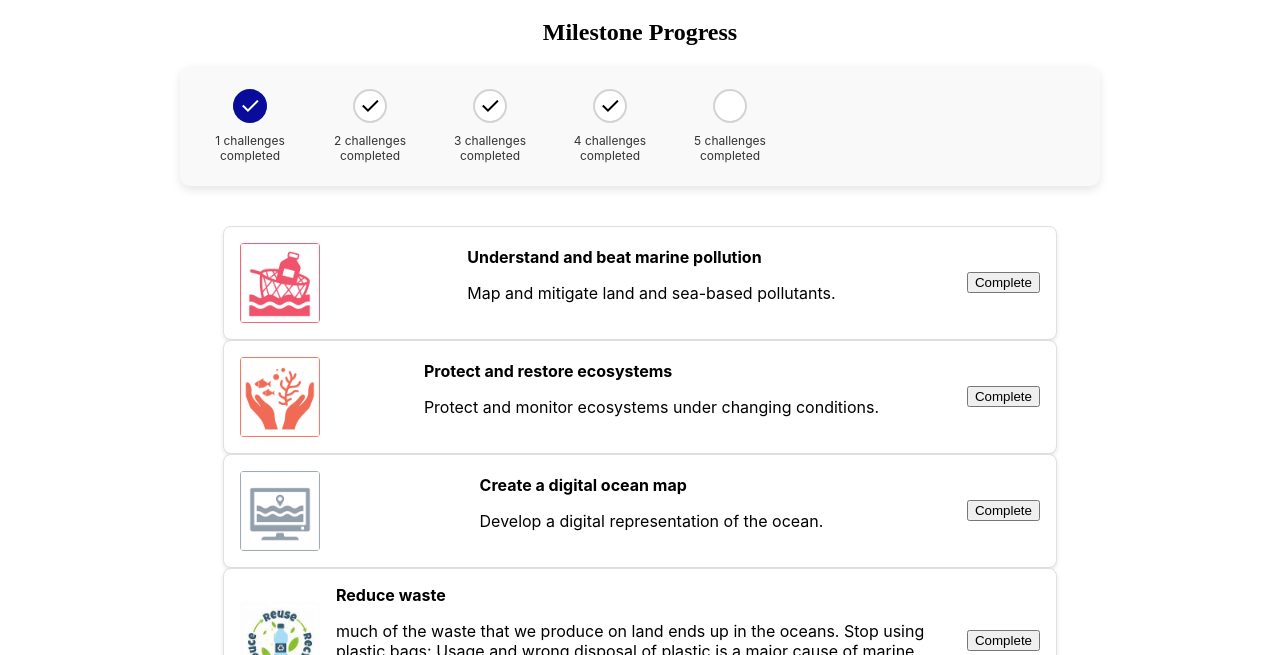
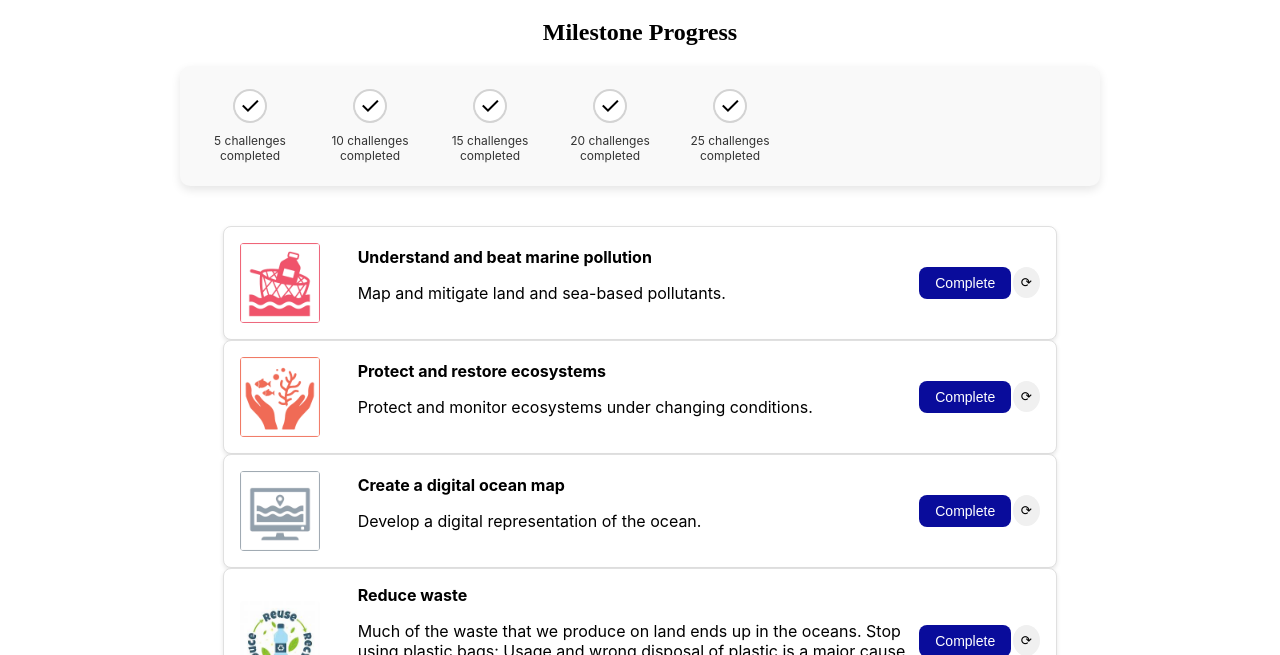
Before and after one commit to davinjay05/Final-Project, a plain HTML site: page Challenges.html in a window 1280 px wide. Shown: the part 145-800 px from the top of the page. Drawn offline with Linux system fonts and the light colour scheme.

Commit message:
Update on challenge, donation, and index

```diff
--- a/Challenges.html
+++ b/Challenges.html
@@ -97,6 +97,15 @@
             margin-right: 16px;
             border-radius: 4px;
         }
+        .refresh-button {
+            background-color: #f0f0f0;
+            border: none;
+            border-radius: 50%;
+            padding: 8px;
+            cursor: pointer;
+            transition: background-color 0.3s;
+        }
+
         .refresh-button {
             background-color: #f0f0f0;
             border: none;
@@ -261,31 +270,31 @@
     <div class="step complete">
         <div class="circle">✓</div>
         <div class="line"></div>
-        <div class="label">1 challenges completed</div>
+        <div class="label"> 5 challenges completed</div>
     </div>
     <div class="step complete">
         <div class="circle">✓</div>
         <div class="line"></div>
-        <div class="label">2 challenges completed</div>
+        <div class="label"> 10 challenges completed</div>
     </div>
     <div class="step complete">
         <div class="circle">✓</div>
         <div class="line"></div>
-        <div class="label">3 challenges completed</div>
+        <div class="label"> 15 challenges completed</div>
     </div>
     <div class="step active">
         <div class="circle">✓</div>
         <div class="line"></div>
-        <div class="label">4 challenges completed</div>
+        <div class="label"> 20 challenges completed</div>
     </div>
     <div class="step">
-        <div class="circle"></div>
-        <div class="label">5 challenges completed</div>
+        <div class="circle">✓</div>
+        <div class="label"> 25 challenges completed</div>
     </div>
 </div>
 
 
-    <div class="challenge-container">
+    <div class="challenge-container" id="challenge-container">
         <div class="challenge-card">
             <img src="Understand-and-beat-marine-pollution.webp" alt="Challenge 1">
             <div>
@@ -330,30 +339,113 @@
             </div>
             <button onclick="completeChallenge(this)">Complete</button>
         </div>
+    </div>
+    <script>
+        // Predefined challenges
+        const challenges = [
+            {
+                img: "Understand-and-beat-marine-pollution.webp",
+                title: "Understand and beat marine pollution",
+                description: "Map and mitigate land and sea-based pollutants."
+            },
+            {
+                img: "Protect-and-restore-ecosystems-and-biodiversity.webp",
+                title: "Protect and restore ecosystems",
+                description: "Protect and monitor ecosystems under changing conditions."
+            },
+            {
+                img: "Create-a-digital-representation-of-the-ocean.webp",
+                title: "Create a digital ocean map",
+                description: "Develop a digital representation of the ocean."
+            },
+            {
+                img: "reduce waste.jpg",
+                title: "Reduce waste",
+                description: "Much of the waste that we produce on land ends up in the oceans. Stop using plastic bags: Usage and wrong disposal of plastic is a major cause of marine pollution."
+            },
+            {
+                img: "cleanup4.jpg",
+                title: "Organize a cleanup project for rivers and oceans",
+                description: "Engage your whole community to clean up a local river, seaside or an ocean."
+            }
+        ];
 
+        // Populate challenges dynamically
+        const challengeContainer = document.getElementById('challenge-container');
+
+        function createChallengeCard(challenge) {
+            const card = document.createElement('div');
+            card.classList.add('challenge-card');
+
+            card.innerHTML = `
+                <img src="${challenge.img}" alt="${challenge.title}">
+                <div class="challenge-content">
+                    <strong>${challenge.title}</strong>
+                    <p>${challenge.description}</p>
+                </div>
+                <button class="complete-button" onclick="completeChallenge(this)">Complete</button>
+                <button class="refresh-button" onclick="refreshChallenge(this)">⟳</button>
+            `;
+            return card;
+        }
+
+        function populateChallenges() {
+            challengeContainer.innerHTML = ""; // Clear existing challenges
+            challenges.forEach(challenge => {
+                challengeContainer.appendChild(createChallengeCard(challenge));
+            });
+        }
+
+        // Handle challenge completion
+        function completeChallenge(button) {
+            if (button.disabled) return; // Prevent double-clicks
+
+            button.disabled = true;
+            button.textContent = "Completed!";
+            alert("Challenge completed! Great job!");
+        }
+
+        // Handle challenge refresh
+        function refreshChallenge(button) {
+            const parentCard = button.closest('.challenge-card');
+            const newChallenge = challenges[Math.floor(Math.random() * challenges.length)];
+
+            parentCard.querySelector('img').src = newChallenge.img;
+            parentCard.querySelector('strong').textContent = newChallenge.title;
+            parentCard.querySelector('p').textContent = newChallenge.description;
+        }
+
+        // Initialize the page
+        populateChallenges();
+    </script>
 </div>
 
 <script>
     // Retrieve or initialize points
+    const totalChallenges = 25; // Adjust the total milestones (5 milestones of 5 challenges each)
+    const challengesPerMilestone = 5; // Number of challenges per milestone
+    let completedChallenges = 0; // Track completed challenges
     let points = localStorage.getItem("points") ? parseInt(localStorage.getItem("points")) : 0;
-    let completedChallenges = 0; // Reset progress bar each time page reloads
-    const totalChallenges = 5; // Total number of challenges
 
     // Update the progress bar dynamically
     function updateProgressBar() {
         const steps = document.querySelectorAll('.step');
 
-        // Reset all steps first
-        steps.forEach(step => {
-            step.classList.remove('complete', 'active');
-        });
+        steps.forEach((step, index) => {
+            const milestone = (index + 1) * challengesPerMilestone; // Calculate the milestone count
 
-        // Update progress
-        steps.forEach((step, index) => {
-            if (index < completedChallenges) {
+            // Update the label to match the milestone (5, 10, 15, etc.)
+            step.querySelector('.label').textContent = `${milestone} challenges completed`;
+
+            // Update step appearance based on progress
+            if (completedChallenges >= milestone) {
                 step.classList.add('complete');
-            } else if (index === completedChallenges) {
+                step.classList.remove('active');
+            } else if (completedChallenges > (milestone - challengesPerMilestone) && completedChallenges < milestone) {
                 step.classList.add('active');
+                step.classList.remove('complete');
+            } else {
+                step.classList.remove('complete', 'active');
             }
         });
 
```
Also changed, not shown: DONATION.html (+18 -6 lines), index.html (+2 -2 lines).
